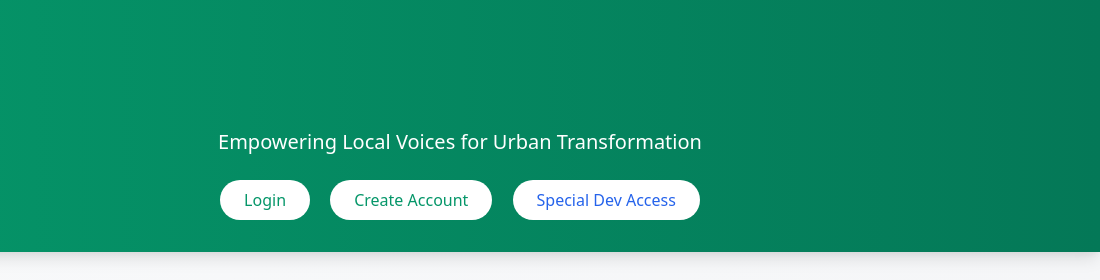
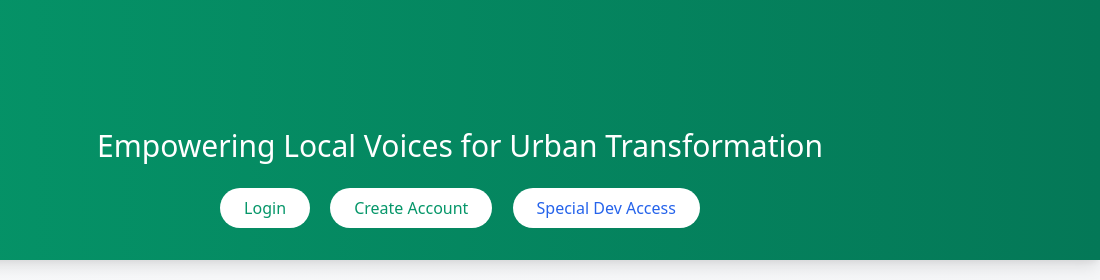
Before and after one commit to jek821/CommUnity, a website: page index.html in a window 1280 px wide. Shown: the top 280 px of the page, 180-1280 px from the left. Drawn offline with nearby package versions, Linux system fonts and the light colour scheme.

```diff
--- a/index.html
+++ b/index.html
@@ -10,10 +10,9 @@
     <header class="relative py-8 bg-gradient-to-r from-green-600 to-green-700 text-white shadow-lg">
         <div class="absolute top-11 left-4 flex flex-col items-center">
             <img src="images/HACKRPI.png" alt="CommUnity Logo" class="w-40 h-40 mb-2">
-
         </div>
         <div class="text-center mt-24">
-            <p class="text-xl mt-2">Empowering Local Voices for Urban Transformation</p>
+            <p class="text-3xl mt-4">Empowering Local Voices for Urban Transformation</p>
             <nav class="mt-6 space-x-4">
                 <a href="login.html" class="inline-block px-6 py-2 bg-white text-green-600 rounded-full hover:bg-green-50 transition duration-300">Login</a>
                 <a href="create_account.html" class="inline-block px-6 py-2 bg-white text-green-600 rounded-full hover:bg-green-50 transition duration-300">Create Account</a>
```
